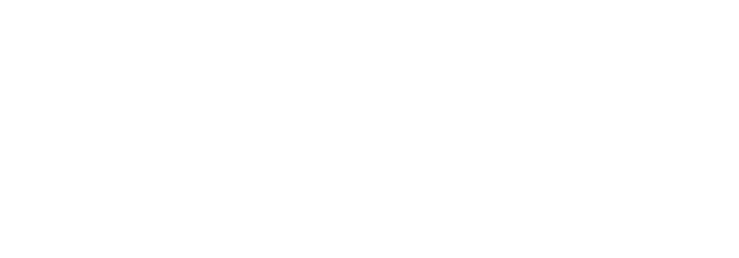
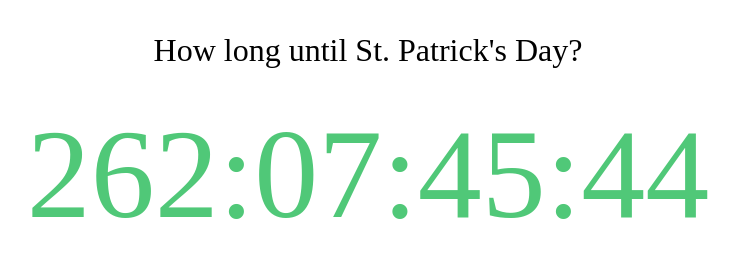
Before and after one commit to JMW5/ScopeExercise, a plain HTML site: page index.html in a window 1280 px wide. Shown: the whole page, without its empty margins (272-1011 px from the left). Drawn offline with Linux system fonts and the light colour scheme.

Commit message:
add markup and wire up stylesheet

```diff
--- a/index.html
+++ b/index.html
@@ -5,8 +5,12 @@
     <meta name="viewport" content="width=device-width, initial-scale=1.0">
     <meta http-equiv="X-UA-Compatible" content="ie=edge">
     <title>Scope Exercise</title>
+    <link rel="stylesheet" href="./style.css">
 </head>
 <body>
+
+<p>How long until St. Patrick's Day?</p>
+<div class="countdown js-countdown"></div>
 
 
 <script src="./main.js"></script>
--- a/main.js
+++ b/main.js
@@ -1 +1,78 @@
-alert("Hello world");
+/*
+  1. Fix the following Javascript so that the countdown displays
+      ---the fix was the remove the variables that was in init function. When the variable wre inside the init() function it was
+          only scoped to that function. Functions create their own scope.
+
+  2. Replace "var" declaration statements with more appropriate declaration statements (you can just replace the obvious ones)
+      ---Replaced var declarations with const
+
+  3. Give any anonymous functions names
+      ---Removed anoymous function from setInterval and named it isCountdownComplete and passed it into setInterval function.
+
+  4. Identify any usage of closures
+      ---A closure is basically the variables being accessible to the functions within this scope. *need better explanation*
+
+*/
+
+(function() {
+
+    const millisecondsInDay = 86400000;
+    const millisecondsInHour = 3600000;
+    const millisecondsInMinute = 60000;
+    const millisecondsInSecond = 1000;
+
+    const countdownEl = document.querySelector('.js-countdown');
+    const currentYear = new Date().getFullYear() + 1;
+    const theFinestDayOfTheYear = new Date(currentYear, 2, 17);
+
+    function init() {
+
+      startInterval();
+
+    }
+
+    function startInterval() {
+        var intervalId = setInterval(isCountdownComplete, millisecondsInSecond);
+    }
+
+    function isCountdownComplete() {
+       var isCountdownComplete = updateCountdown(countdownEl);
+         if(isCountdownComplete) {
+           clearInterval(intervalId);
+         }
+    }
+
+    function updateCountdown(countdownEl) {
+        const now = new Date();
+        const timeRemaining = calcTimeDiff(theFinestDayOfTheYear, now);
+
+        if(timeRemaining < 0) {
+          timeRemaining = 0;
+        }
+
+        countdownEl.textContent = formatTime(timeRemaining);
+
+        return (timeRemaining === 0);
+    }
+
+    function calcTimeDiff(date1, date2) {
+      return date1.getTime() - date2.getTime();
+    }
+
+    function formatTime(time) {
+      var days = Math.floor(time/millisecondsInDay);
+      var hours = Math.floor((time % millisecondsInDay) / millisecondsInHour);
+      var minutes = Math.floor((time % millisecondsInHour) / millisecondsInMinute);
+      var seconds = Math.floor((time % millisecondsInMinute) / millisecondsInSecond);
+
+      return padNumber(days) + ':' + padNumber(hours) + ':' + padNumber(minutes) + ':' + padNumber(seconds);
+    }
+
+    function padNumber(num) {
+      return num < 10 ? '0' + num.toString() : num.toString();
+    }
+
+
+    init();
+
+  })();
--- /dev/null
+++ b/style.css
@@ -0,0 +1,9 @@
+body {
+    text-align: center;
+    font-size: 2em;
+  }
+
+  .countdown {
+    font-size: 4em;
+    color: #50C878;
+  }
```
